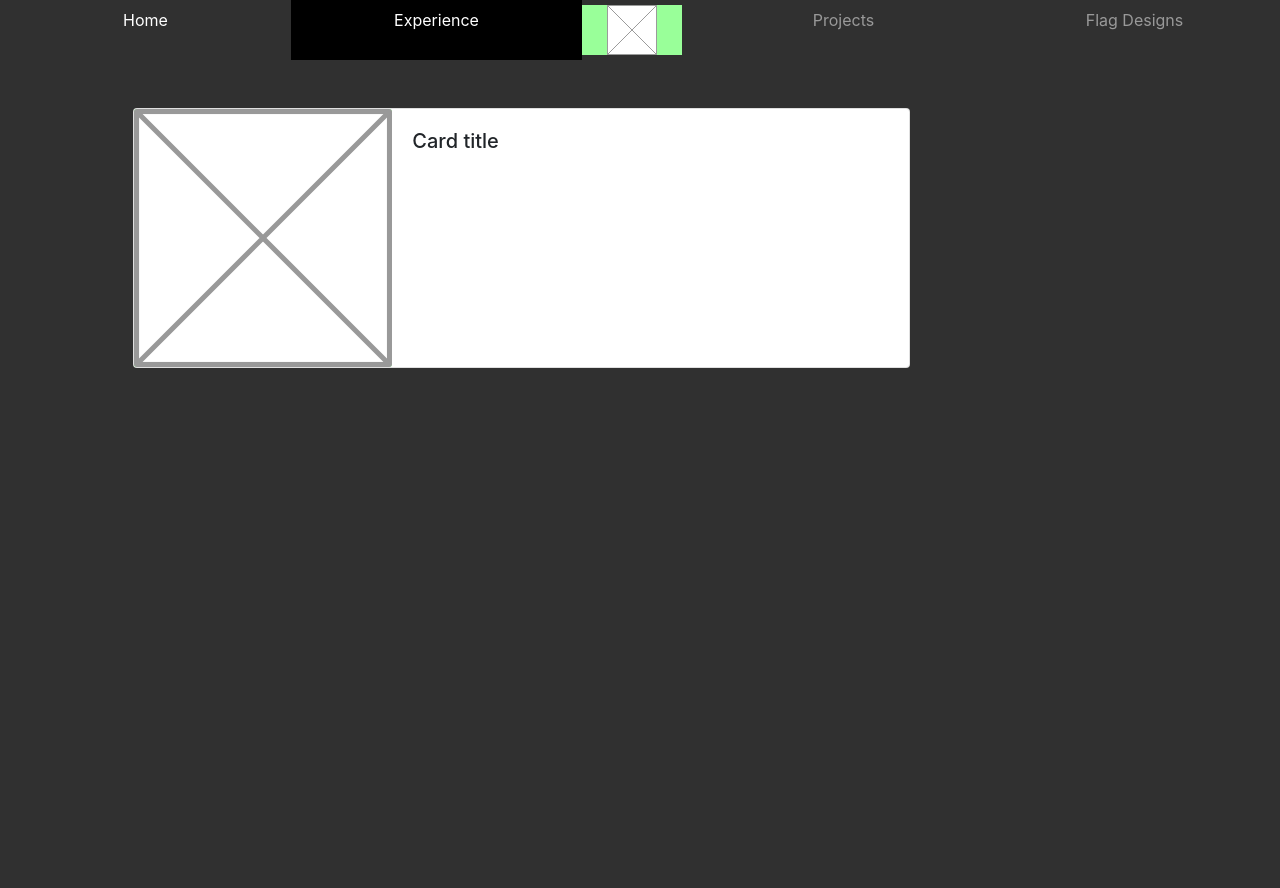
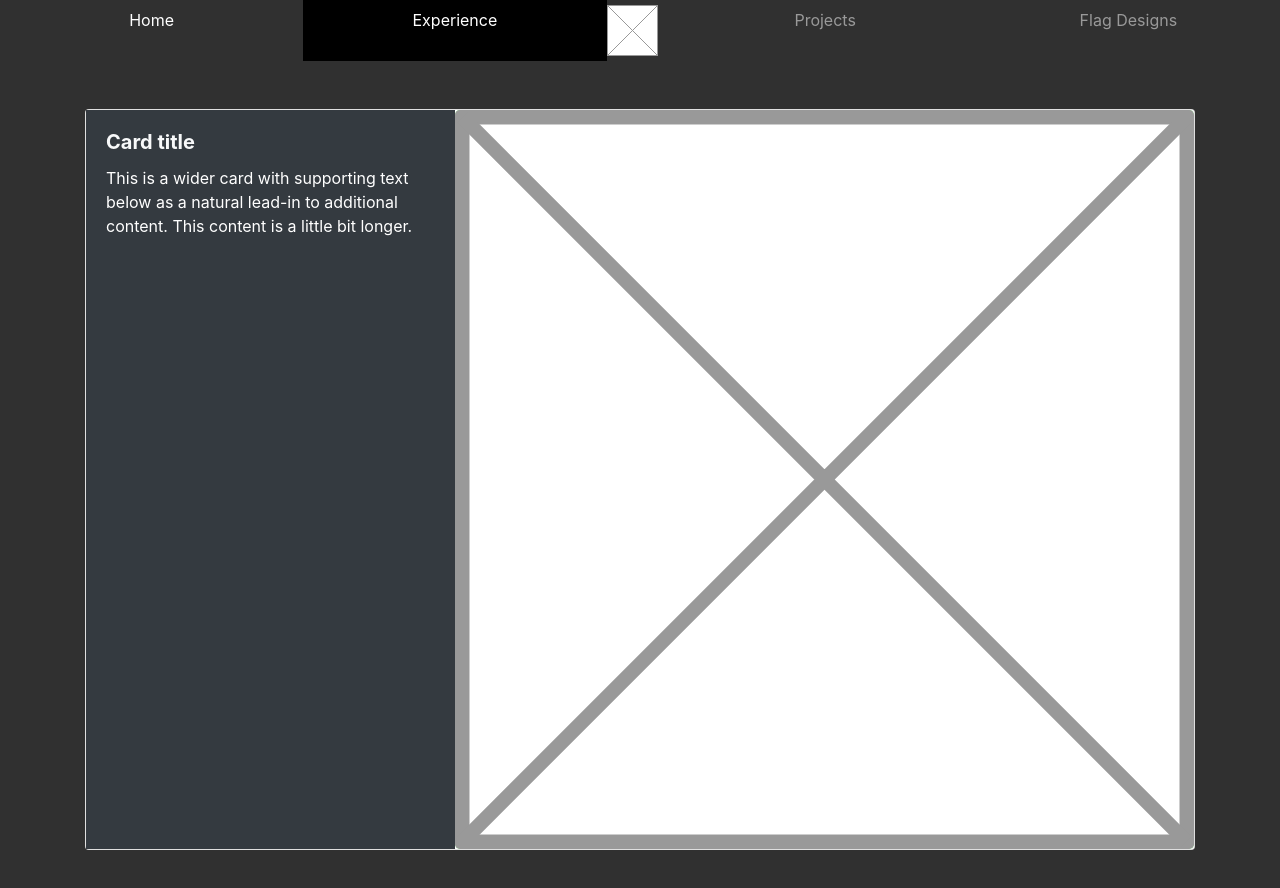
Before and after one commit to scsu-clarkm1-fall-2020-csc443/project-1-personal-website-frederick-alexander, a plain HTML site: page experience.html in a window 1280 px wide. Before the commit the page ends 800 px from the top, so only its background shows below. Drawn offline with nearby package versions, Linux system fonts and the light colour scheme.

Commit message:
Added experience card

```diff
--- a/css/my-styles.css
+++ b/css/my-styles.css
@@ -29,3 +29,7 @@ a {
 a:hover {
     color: white;
 }
+
+.card {
+    height: 20%;
+}
--- a/experience.html
+++ b/experience.html
@@ -16,7 +16,7 @@
     <nav class="nav nav-pills nav-justified justify-content-center">
         <a class="nav-link" href="index.html">Home</a>
         <a class="nav-link active" href="experience.html">Experience</a>
-        <a class="navbar-brand" href="index.html"><img src="placeholder.svg" alt="Logo" width="100" height="50"></a>
+        <a class="navbar-brand" href="index.html"><img src="placeholder.svg" class="img-fluid" alt="Logo"></a>
         <a class="nav-link" href="projects.html">Projects</a>
         <a class="nav-link" href="flags.html">Flag Designs</a>
     </nav>
@@ -24,21 +24,24 @@
 <!-- Experience Content -->
     <div class="container">
 
-        <div class="card m-5" style="max-width: 70%;">
+        <div class="card mt-5 mb-5">
 
             <div class="row no-gutters">
-                <div class="col-md-4">
-                    <img src="placeholder.svg" class="card-img" alt="Image">
-                </div>
-
-                <div class="col-md-8">
+                <div class="col-md-4 bg-dark">
                     <div class="card-body">
-                    <h5 class="card-title">Card title</h5>
+                    <h5 class="card-title text-light"><b>Card title</b></h5>
                     <p class="card-text">This is a wider card with supporting text below as a natural lead-in to additional content. This content is a little bit longer.</p>
                     </div>
                 </div>
 
+                <div class="col-md-8">
+                    <img src="placeholder.svg" class="card-img rounded-lg" alt="Image">
+                </div>
+
+
+
             </div>
+
         </div>
 
     </div>
```
Also changed, not shown: index.html (+1 -2 lines).
